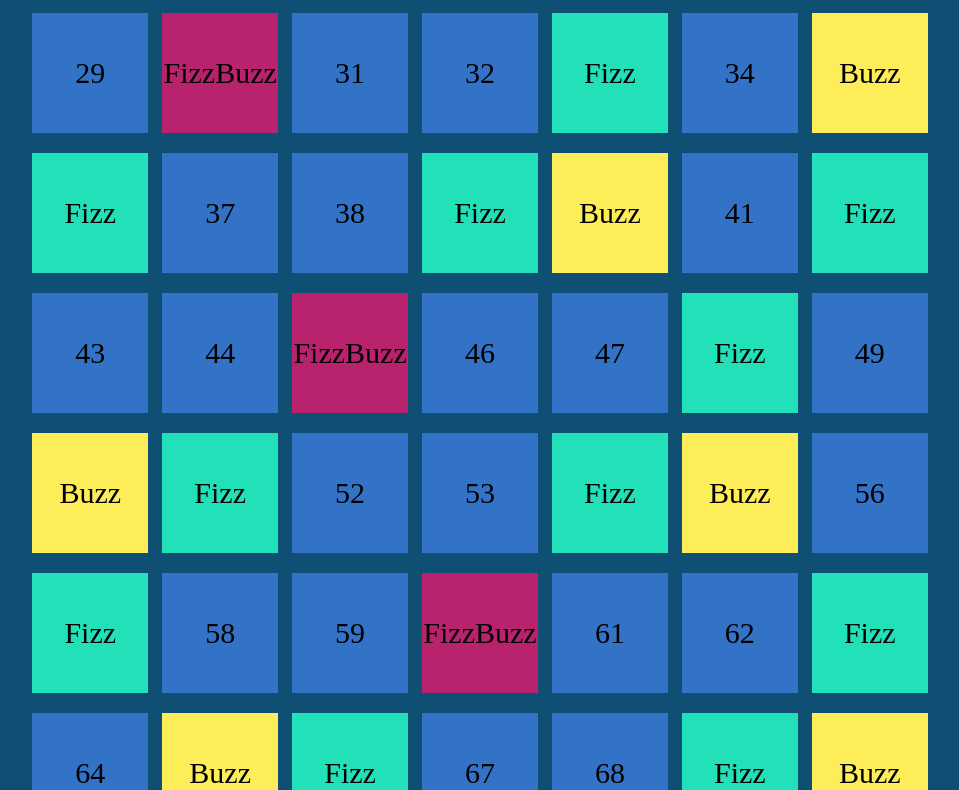
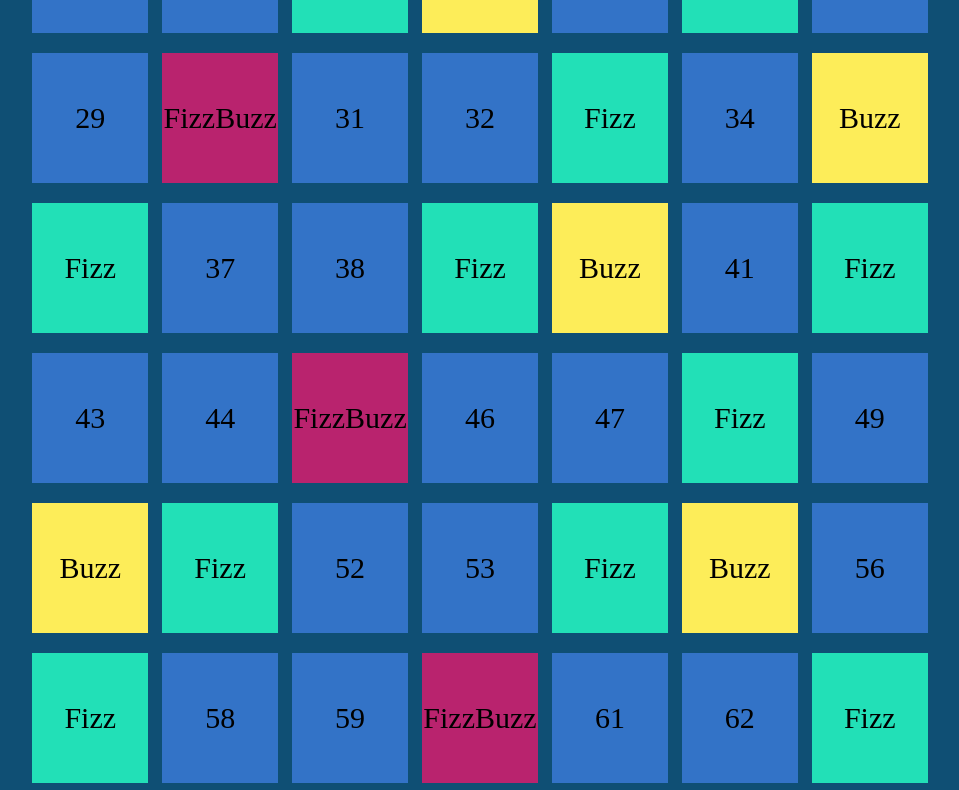
Before and after one commit to MicheleManco/js-fizzbuzzdom, a plain HTML site: page index.html in a window 1280 px wide. Shown: the part 688-1478 px from the top of the page, without its empty margins (160-1119 px from the left). Drawn offline with Linux system fonts and the light colour scheme.

Commit message:
estetica

```diff
--- a/style.css
+++ b/style.css
@@ -31,7 +31,7 @@ h1 {
     justify-content: center;
     align-items: center;
     width: 13%;
-    height: 120px;
+    height: 130px;
     margin-bottom: 20px;
     font-size: 30px;
 }
```
